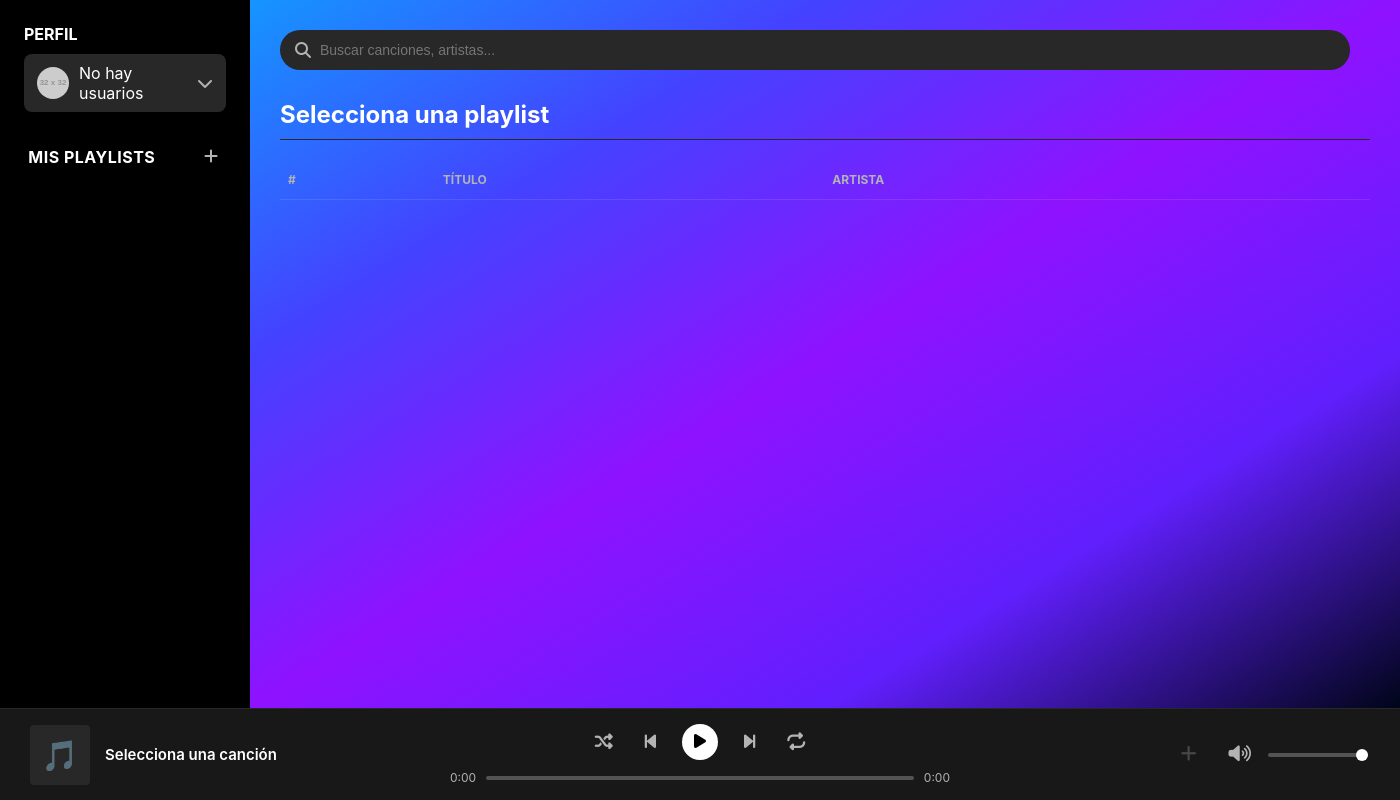
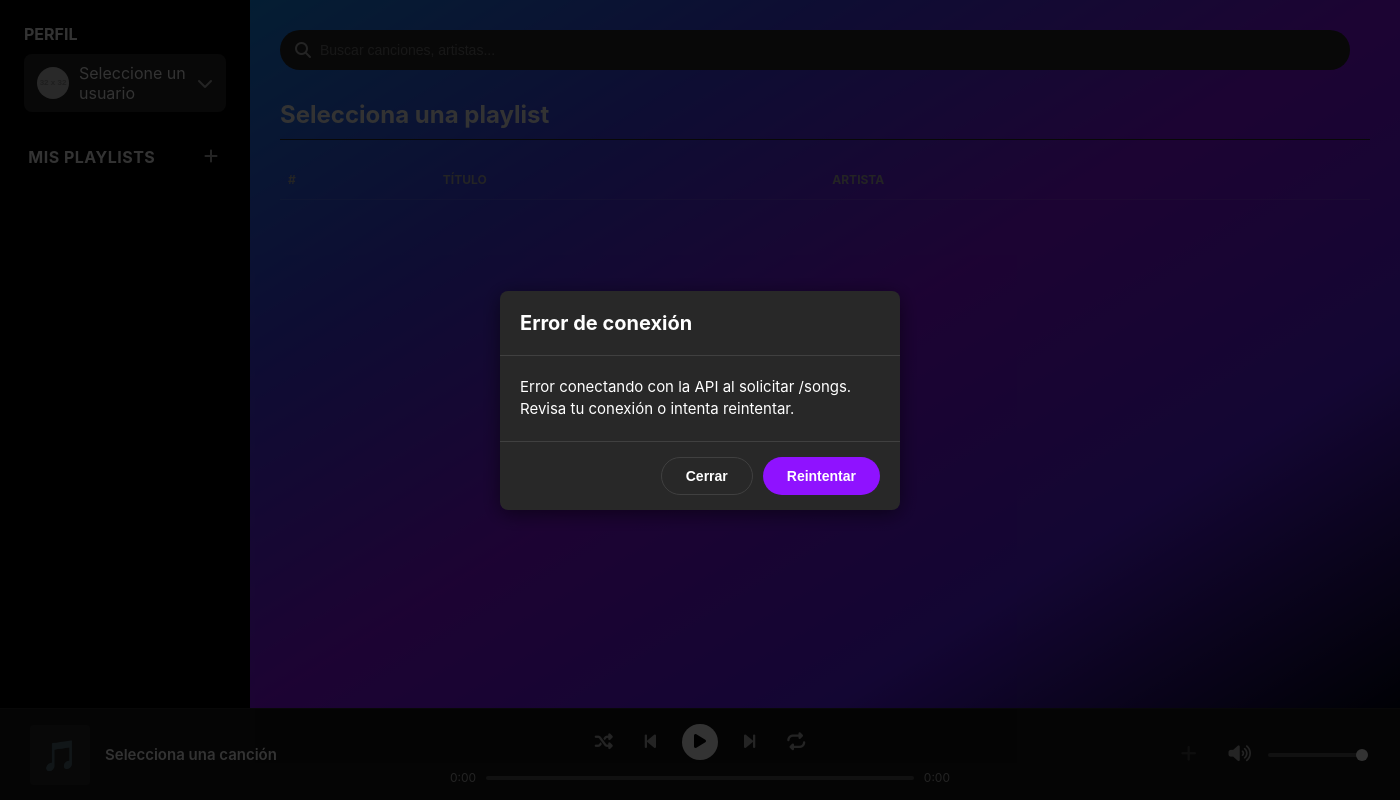
Before and after one commit to raulgar19/EchoPlayDesktop, an Electron app: page index.html in a window 1400 px wide. Drawn offline with Linux system fonts and the light colour scheme; no server answers; placeholder pictures from the web are drawn by us; some icons are missing.

Commit message:
Add API error modal and handling for connection issues

```diff
--- a/index.css
+++ b/index.css
@@ -822,6 +822,20 @@ html {
   transform: scale(1.05);
 }
 
+/* API Error modal tweaks (reuse confirm styles) */
+#api-error-message {
+  color: var(--text-color);
+}
+
+#api-error-retry {
+  background-color: #8f12ff;
+  color: #fff;
+}
+
+#api-error-retry:hover {
+  background-color: #a24cff;
+}
+
 /* Scrollbar styles */
 ::-webkit-scrollbar {
   width: 8px;
--- a/index.html
+++ b/index.html
@@ -177,6 +177,26 @@
       </div>
     </div>
 
+    <!-- Modal de error de conexión a la API -->
+    <div id="api-error-modal" class="modal">
+      <div class="modal-content confirm-modal-content">
+        <div class="modal-header">
+          <h3>Error de conexión</h3>
+        </div>
+        <div class="modal-body">
+          <p id="api-error-message" class="confirm-message"></p>
+        </div>
+        <div class="modal-footer">
+          <button class="modal-btn modal-btn-cancel" id="api-error-close">
+            Cerrar
+          </button>
+          <button class="modal-btn modal-btn-confirm" id="api-error-retry">
+            Reintentar
+          </button>
+        </div>
+      </div>
+    </div>
+
     <!-- Modal para añadir nueva playlist -->
     <div id="new-playlist-modal" class="modal">
       <div class="modal-content confirm-modal-content">
--- a/render.js
+++ b/render.js
@@ -1,6 +1,5 @@
 document.addEventListener("DOMContentLoaded", () => {
-  const API_BASE_URL =
-    "https://creek-offerings-pricing-fred.trycloudflare.com/";
+  const API_BASE_URL = "https://creek-offerings-pricing-fred.trycloudflare.com";
 
   // --- Referencias a elementos del DOM ---
   const userSelectWrapper = document.getElementById("user-select");
@@ -29,6 +28,10 @@ document.addEventListener("DOMContentLoaded", () => {
   const playlistNameInput = document.getElementById("playlist-name-input");
   const newPlaylistCreate = document.getElementById("new-playlist-create");
   const newPlaylistCancel = document.getElementById("new-playlist-cancel");
+  const apiErrorModal = document.getElementById("api-error-modal");
+  const apiErrorMessage = document.getElementById("api-error-message");
+  const apiErrorRetry = document.getElementById("api-error-retry");
+  const apiErrorClose = document.getElementById("api-error-close");
 
   // --- Referencias a elementos del reproductor ---
   const audioPlayer = document.getElementById("audio-player");
@@ -73,11 +76,58 @@ document.addEventListener("DOMContentLoaded", () => {
       return await response.json();
     } catch (error) {
       console.error(`No se pudo obtener ${endpoint}:`, error);
-      alert(
-        `Error conectando con la API. Asegúrate de que el servidor esté en http://localhost:3000.`
-      );
+      // Mostrar modal de error y permitir reintento
+      const message = `Error conectando con la API al solicitar ${endpoint}. Revisa tu conexión o intenta reintentar.`;
+      const retry = await showApiErrorModal(message);
+      if (retry) {
+        // Reintentar la petición una vez
+        try {
+          const retryResp = await fetch(`${API_BASE_URL}${endpoint}`);
+          if (!retryResp.ok)
+            throw new Error(`Error en la API: ${retryResp.statusText}`);
+          return await retryResp.json();
+        } catch (err) {
+          console.error("Reintento fallido:", err);
+          return [];
+        }
+      }
       return [];
     }
+  }
+
+  function showApiErrorModal(message) {
+    return new Promise((resolve) => {
+      apiErrorMessage.textContent = message;
+      apiErrorModal.classList.add("show");
+
+      const cleanup = () => {
+        apiErrorModal.classList.remove("show");
+        apiErrorRetry.removeEventListener("click", onRetry);
+        apiErrorClose.removeEventListener("click", onClose);
+        apiErrorModal.removeEventListener("click", onOutside);
+      };
+
+      const onRetry = () => {
+        cleanup();
+        resolve(true);
+      };
+
+      const onClose = () => {
+        cleanup();
+        resolve(false);
+      };
+
+      const onOutside = (e) => {
+        if (e.target === apiErrorModal) {
+          cleanup();
+          resolve(false);
+        }
+      };
+
+      apiErrorRetry.addEventListener("click", onRetry);
+      apiErrorClose.addEventListener("click", onClose);
+      apiErrorModal.addEventListener("click", onOutside);
+    });
   }
 
   // --- Funciones del reproductor ---
```
